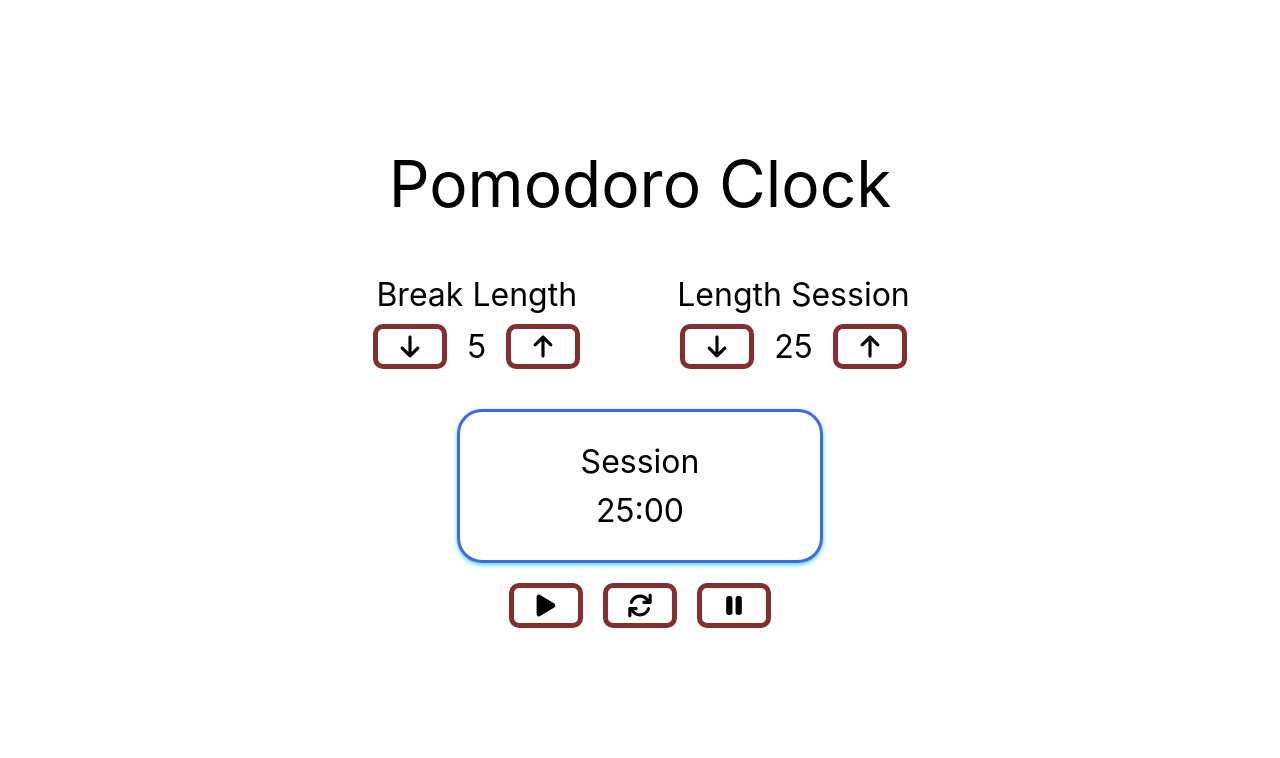
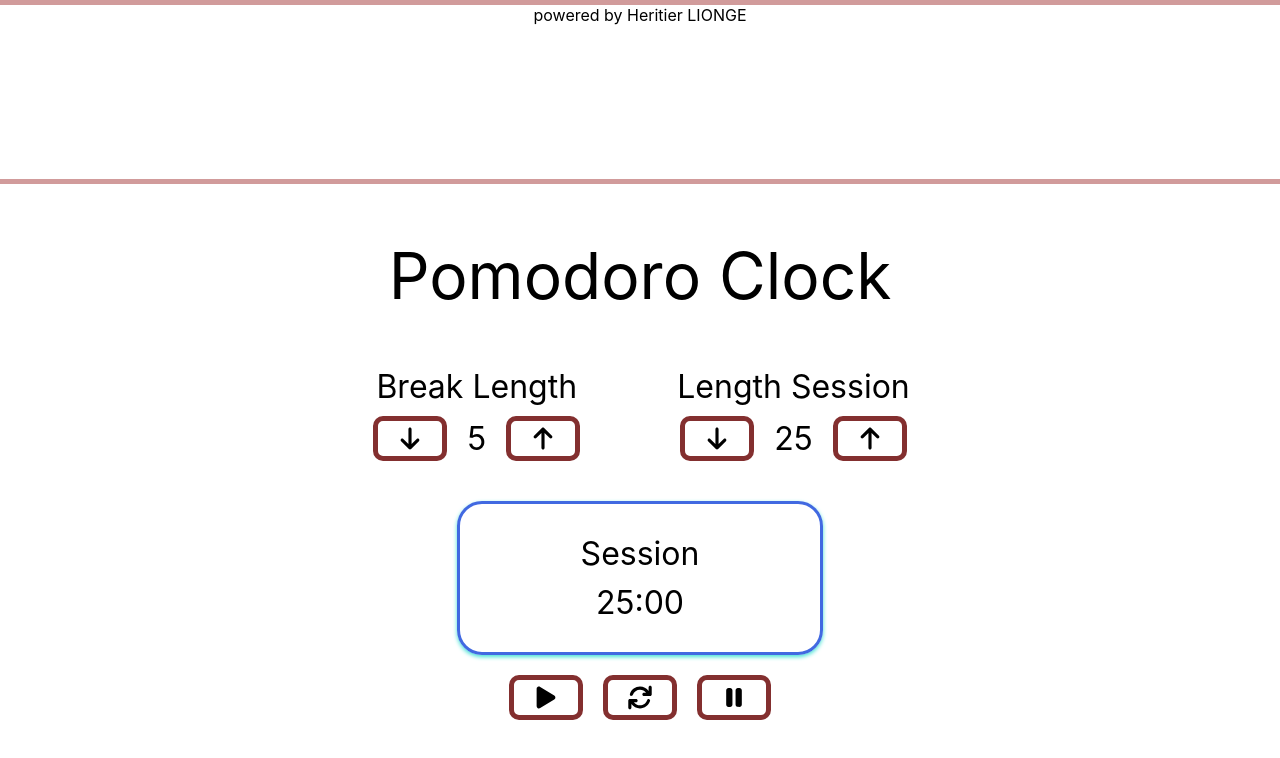
Before and after one commit to herilion/PomodorowithReactJS, a React (Create React App) app: page / in a window 1280 px wide. Shown: the top 758 px of the page. Built offline with nearby package versions, Linux system fonts and the light colour scheme.

Commit message:
refactoring btn reset

```diff
--- a/src/App.css
+++ b/src/App.css
@@ -4,6 +4,14 @@ main{
     height: 90vh;
     justify-content: center;
     align-items: center;
+}
+.menulog{
+border: 5px solid rgb(209, 155, 155);
+height: 100rem;
+width: 100%;
+display: block;
+text-align: center;
+align-items: center;
 }
 h4{
     text-align: center;
--- a/src/App.js
+++ b/src/App.js
@@ -80,6 +80,7 @@ class App extends React.Component {
   render() {
     return (
       <main>
+        <div className='menulog'> powered by Heritier LIONGE</div>
         <h2>Pomodoro Clock</h2>
         <section className='intervalLengthContainer'>
           <BreackInterval breakInterval={this.state.breakLength}
--- a/src/composants/Timer.js
+++ b/src/composants/Timer.js
@@ -17,10 +17,16 @@ class Timer extends React.Component {
         this.decreaseTimer = this.decreaseTimer.bind(this);
     }
     play() {
+        // if (this.props.timerMinute > 0) {
         let intervalId = setInterval(this.decreaseTimer, 1000);
         this.setState({
             intervalId: intervalId
         })
+        // }
+        // else if (this.props.timerMinute == 0 && this.props.timerSecond == 0) {
+        //     this.pause()
+        // }
+
     }
     decreaseTimer() {
         switch (this.state.timerSecond) {
@@ -47,9 +53,9 @@ class Timer extends React.Component {
         // this.pause();
         // this.props.resetTimer();
         // this.setState({
-        //     timerSecond: 0
+        //     timerSecond: 0,
         // })
-        window.location.reload(false);
+        window.location.reload()
     }
     render() {
         return (
@@ -71,7 +77,7 @@ class Timer extends React.Component {
                     <img src={pause} alt="" onClick={this.pause} />
 
                 </section>
-            </section>
+            </section >
 
         );
     }
```
